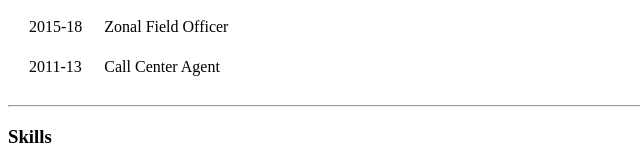
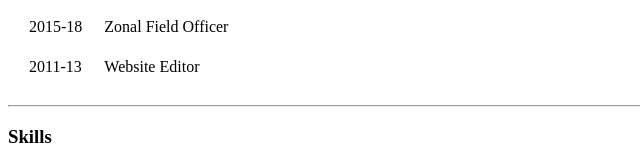
Before and after one commit to Amiri313/HTMLCV, a plain HTML site: page index.html in a window 1280 px wide. Shown: the part 998-1162 px from the top of the page, 0-640 px from the left. Drawn offline with Linux system fonts and the light colour scheme.

Commit message:
Update 1.0

```diff
--- a/index.html
+++ b/index.html
@@ -58,7 +58,7 @@
     </tr>
     <tr>
       <td>2011-13</td>
-      <td>Call Center Agent</td>
+      <td>Website Editor</td>
     </tr>
   </table>
   <hr>
```
